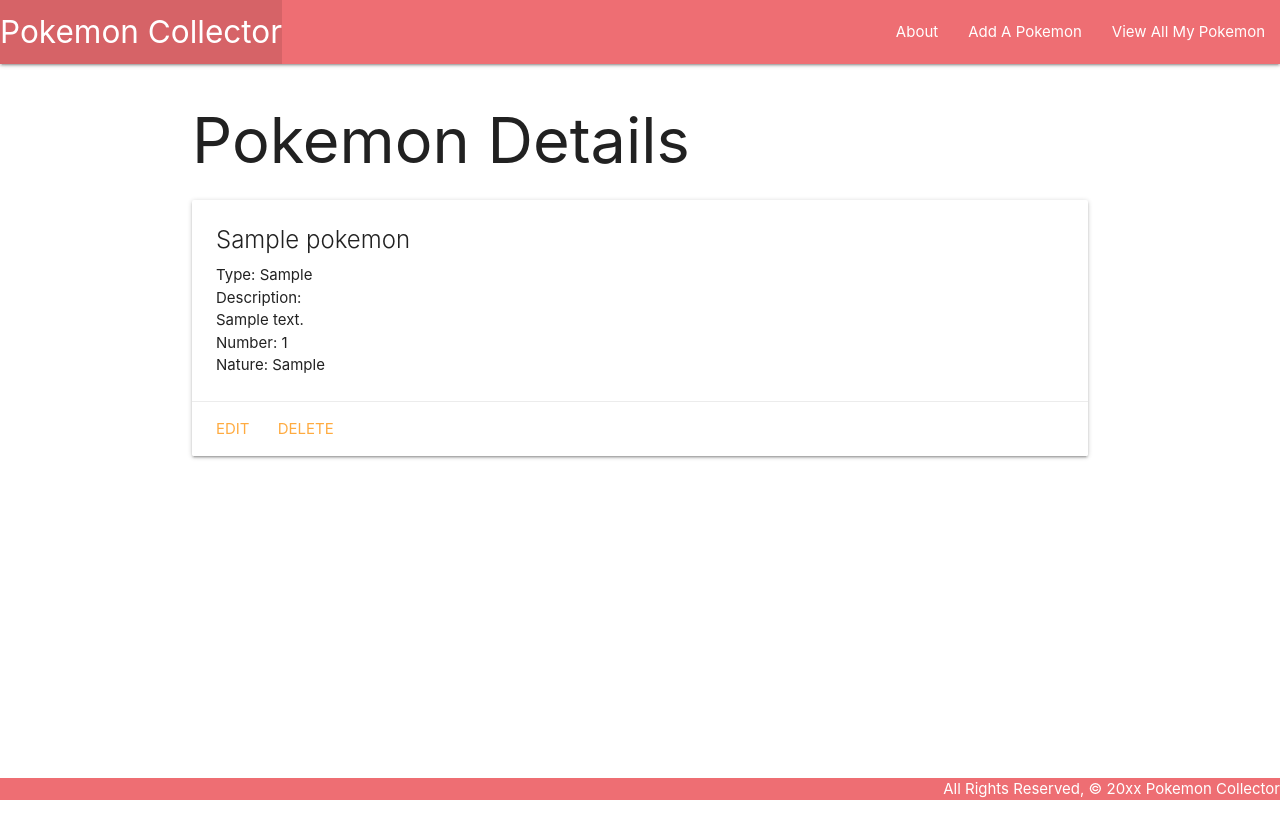
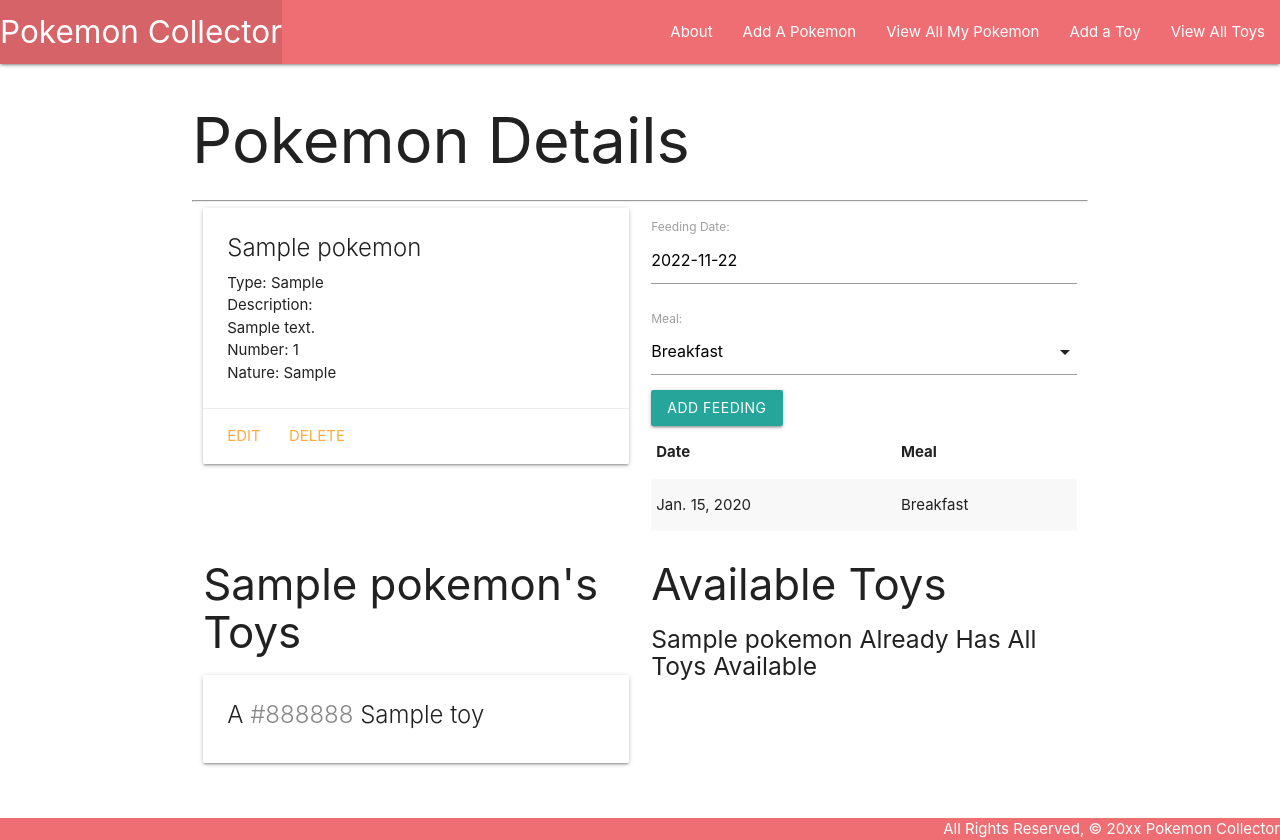
Before and after one commit to Oakevinlee/pokemoncollector, a Django app: page /pokemons/1/ in a window 1280 px wide. Before the commit the page ends 800 px from the top, so only its background shows below. Run offline with Django 4.2, Linux system fonts and the light colour scheme; tables that the repository leaves empty hold one stand-in row (values such as "Sample post").

Commit message:
part 5 lab

```diff
--- a/main_app/admin.py
+++ b/main_app/admin.py
@@ -1,5 +1,7 @@
 from django.contrib import admin
-from .models import Pokemon
+from .models import Pokemon, Feeding, Toy
 # Register your models here.
 
 admin.site.register(Pokemon)
+admin.site.register(Feeding)
+admin.site.register(Toy)
--- /dev/null
+++ b/main_app/forms.py
@@ -0,0 +1,7 @@
+from django.forms import ModelForm
+from .models import Feeding
+
+class FeedingForm(ModelForm):
+  class Meta:
+    model = Feeding
+    fields = ['date', 'meal']
--- a/main_app/models.py
+++ b/main_app/models.py
@@ -1,19 +1,59 @@
 from django.db import models
 from django.urls import reverse
+from datetime import date
+MEALS = (
+    ('B', 'Breakfast'),
+    ('L', 'Lunch'),
+    ('D', 'Dinner')
+)
 
 # Create your models here.
+
+class Toy(models.Model):
+  name = models.CharField(max_length=100)
+  color = models.CharField(max_length=100)
+
+  def __str__(self):
+    return self.name
+
+  def get_absolute_url(self):
+    return reverse('toys_detail', kwargs={'pk': self.id})
+
 class Pokemon(models.Model):
     name = models.CharField(max_length=100)
     number = models.IntegerField()
     type = models.CharField(max_length=100)
     description = models.TextField(max_length=300)
     nature = models.CharField(max_length=100)
+    toys = models.ManyToManyField(Toy)
 
-# changing this instance method does not imapact data base, threfore no migration needed
-
+        # changing this instance method does not imapact data base, threfore no migration needed
     def __str__(self):
         return f'{self.name} ({self.id})'
 
 
     def get_absolute_url(self):
       return reverse('detail', kwargs={'pokemon_id': self.id})
+
+    def fed_for_today(self):
+        return self.feeding_set.filter(date=date.today()).count() >= len(MEALS)
+
+class Feeding(models.Model):
+   date = models.DateField('Feeding Date')
+   meal = models.CharField(
+   max_length=1,
+        choices=MEALS,
+        default=MEALS[0][0]
+   )
+
+   pokemon = models.ForeignKey(
+    Pokemon,
+    on_delete=models.CASCADE
+  )
+
+   pokemon = models.ForeignKey(Pokemon, on_delete=models.CASCADE)
+
+   def __str__(self):
+    return f"{self.get_meal_display()} on {self.date}"
+   class Meta:
+        ordering = ['-date']
--- a/main_app/templates/base.html
+++ b/main_app/templates/base.html
@@ -9,6 +9,7 @@
   <title>Pokemon Collector</title>
   <link rel="stylesheet" href="https://cdnjs.cloudflare.com/ajax/libs/materialize/1.0.0/css/materialize.min.css">
   <link rel="stylesheet" type="text/css" href="{% static 'css/style.css' %}">
+  <script src="https://cdnjs.cloudflare.com/ajax/libs/materialize/1.0.0/js/materialize.min.js"></script>
 
 </head>
 <body>
@@ -22,6 +23,8 @@
           <li><a href="{% url 'about' %}">About</a></li>
           <li><a href="{% url 'pokemons_create' %}">Add A Pokemon</a></li>
           <li><a href="{% url 'index' %}">View All My Pokemon</a></li>
+          <li><a href="{% url 'toys_create' %}">Add a Toy</a></li>
+          <li><a href="{% url 'toys_index' %}">View All Toys</a></li>
         </ul>
       </div>
     </nav>
--- a/main_app/templates/main_app/pokemon_form.html
+++ b/main_app/templates/main_app/pokemon_form.html
@@ -3,7 +3,6 @@
 
 {% block content %}
 
-<h1>Add A Pokemon</h1>
 
 {% if object %}
 <h1>Edit <span class="blue-text">{{object.name}}</span></h1>
--- a/main_app/templates/pokemons/details.html
+++ b/main_app/templates/pokemons/details.html
@@ -3,6 +3,8 @@
 
 <h1>Pokemon Details</h1>
 
+  <div class="row">
+    <div class="col s6">
       <div class="card">
         <div class="card-content">
           <span class="card-title">{{ pokemon.name }}</span>
@@ -10,13 +12,92 @@
           <p>Description: {{ pokemon.description|linebreaks }}</p>
           <p>Number: {{ pokemon.number }}</p>
           <p>Nature: {{ pokemon.nature }}</p>
+        </div>
 
-    </div>
       <div class="card-action">
         <a href="{% url 'pokemons_update' pokemon.id %}">Edit</a>
         <a href="{% url 'pokemons_delete' pokemon.id %}">Delete</a>
         </div>
       </div>
+    </div>
+    <div class="col s6">
+      <form action="{% url 'add_feeding' pokemon.id %}" method="POST">
+        {% csrf_token %}
+        {{ feeding_form.as_p }}
+        <input type="submit" class="btn" value="Add Feeding">
+      </form>
+      <table class="striped">
+        <thead>
+          <tr><th>Date</th><th>Meal</th></tr>
+        </thead>
+        <tbody>
+          {% for feeding in pokemon.feeding_set.all %}
+            <tr>
+              <td>{{feeding.date}}</td>
+              <td>{{feeding.get_meal_display}}</td>
+            </tr>
+          {% endfor %}
+        </tbody>
+      </table>
+    </div>
+    <hr>
+<div class="row">
+  <div class="col s6">
+    <h3>{{ pokemon.name }}'s Toys</h3>
+    {% if pokemon.toys.count %}
+      {% for toy in pokemon.toys.all %}
+        <div class="card">
+          <div class="card-content">
+            <span class="card-title">
+              A <span style="color: {{ toy.color }}">{{ toy.color }}</span> {{ toy.name }}
+            </span>
+          </div>
+        </div>
+      {% endfor %}
+    {% else %}
+      <h5>No Toys 😿</h5>
+    {% endif %}
+  </div>
+  <!-- Available toys will come after this line -->
+  <div class="col s6">
+    <h3>Available Toys</h3>
+    {% if toys.count %}
+      {% for toy in toys.all %}
+        <div class="card">
+          <div class="card-content">
+            <span class="card-title">
+              A <span style="color: {{ toy.color }}">{{ toy.color }}</span> {{ toy.name }}
+            </span>
+          </div>
+          <div class="card-action">
+            <form action="{% url 'assoc_toy' pokemon.id toy.id %}" method="POST">
+              {% csrf_token %}
+              <button type="submit" class="btn">Add</button>
+            </form>
+          </div>
+        </div>
+      {% endfor %}
+    {% else %}
+      <h5>{{pokemon.name}} Already Has All Toys Available</h5>
+    {% endif %}
+  </div>
+</div>
+  </div>
+
+<script>
+
+const dateEl = document.getElementById('id_date');
+  M.Datepicker.init(dateEl, {
+    format: 'yyyy-mm-dd',
+    defaultDate: new Date(),
+    setDefaultDate: true,
+    autoClose: true
+  });
+
+  const selectEl = document.getElementById('id_meal');
+  M.FormSelect.init(selectEl);
+
+</script>
 
 
 {% endblock %}
--- a/main_app/urls.py
+++ b/main_app/urls.py
@@ -9,4 +9,11 @@
     path('pokemons/create/', views.PokemonCreate.as_view(), name='pokemons_create'),
     path('pokemons/<int:pk>/update', views.PokemonUpdate.as_view(), name='pokemons_update'),
     path('pokemons/<int:pk>/delete', views.PokemonDelete.as_view(), name='pokemons_delete'),
+    path('pokemons/<int:pokemon_id>/add_feeding', views.add_feeding, name='add_feeding'),
+    path('pokemon/<int:pokemon_id>/assoc_toy/<int:toy_id>/', views.assoc_toy, name='assoc_toy'),
+    path('toys/', views.ToyList.as_view(), name='toys_index'),
+    path('toys/<int:pk>/', views.ToyDetail.as_view(), name='toys_detail'),
+    path('toys/create/', views.ToyCreate.as_view(), name='toys_create'),
+    path('toys/<int:pk>/update/', views.ToyUpdate.as_view(), name='toys_update'),
+    path('toys/<int:pk>/delete/', views.ToyDelete.as_view(), name='toys_delete'),
 ]
--- a/main_app/views.py
+++ b/main_app/views.py
@@ -1,7 +1,8 @@
-from django.shortcuts import render
+from django.shortcuts import render, redirect
 from django.views.generic.edit import CreateView, UpdateView, DeleteView
-from .models import Pokemon
-
+from django.views.generic import ListView, DetailView
+from .models import Pokemon, Toy
+from .forms import FeedingForm
 # Create your views here.
 
 def home(request):
@@ -19,14 +20,26 @@
 
 def pokemons_detail(request, pokemon_id):
   pokemon = Pokemon.objects.get(id=pokemon_id)
+  id_list = pokemon.toys.all().values_list('id')
+  toys_pokemon_doesnt_have = Toy.objects.exclude(id__in=id_list)
+  feeding_form = FeedingForm()
   return render(request, 'pokemons/details.html', {
-    'pokemon': pokemon
+    'pokemon': pokemon, 'feeding_form': feeding_form,
+    'toys': toys_pokemon_doesnt_have
   })
+
+def add_feeding(request, pokemon_id):
+  form = FeedingForm(request.POST)
+  if form.is_valid():
+    new_feeding = form.save(commit=False)
+    new_feeding.pokemon_id = pokemon_id
+    new_feeding.save()
+  return redirect('detail', pokemon_id=pokemon_id)
+
 
 class PokemonCreate(CreateView):
   model = Pokemon
-  fields = '__all__'
-
+  fields = ['name', 'number', 'type', 'description', 'nature']
 
 class PokemonUpdate(UpdateView):
   model = Pokemon
@@ -36,3 +49,25 @@
 class PokemonDelete(DeleteView):
   model = Pokemon
   success_url = '/pokemons'
+
+class ToyList(ListView):
+  model = Toy
+
+class ToyDetail(DetailView):
+  model = Toy
+
+class ToyCreate(CreateView):
+  model = Toy
+  fields = '__all__'
+
+class ToyUpdate(UpdateView):
+  model = Toy
+  fields = ['name', 'color']
+
+class ToyDelete(DeleteView):
+  model = Toy
+  success_url = '/toys'
+
+def assoc_toy(request, pokemon_id, toy_id):
+  Pokemon.objects.get(id=pokemon_id).toys.add(toy_id)
+  return redirect('detail', pokemon_id=pokemon_id)
--- a/pokemoncollector/settings.py
+++ b/pokemoncollector/settings.py
@@ -107,7 +107,7 @@
 
 LANGUAGE_CODE = 'en-us'
 
-TIME_ZONE = 'UTC'
+TIME_ZONE = 'America/Los_Angeles'
 
 USE_I18N = True
 
```
Also changed, not shown: main_app/templates/main_app/toy_confirm_delete.html (added, +13 -0 lines), main_app/templates/main_app/toy_detail.html (added, +20 -0 lines), main_app/templates/main_app/toy_form.html (added, +19 -0 lines), main_app/templates/main_app/toy_list.html (added, +17 -0 lines), main_app/migrations/0002_feeding.py (added), main_app/migrations/0003_toy_alter_feeding_options_alter_feeding_date_and_more.py (added). Lines whose indentation alone changed are shown as unchanged.
